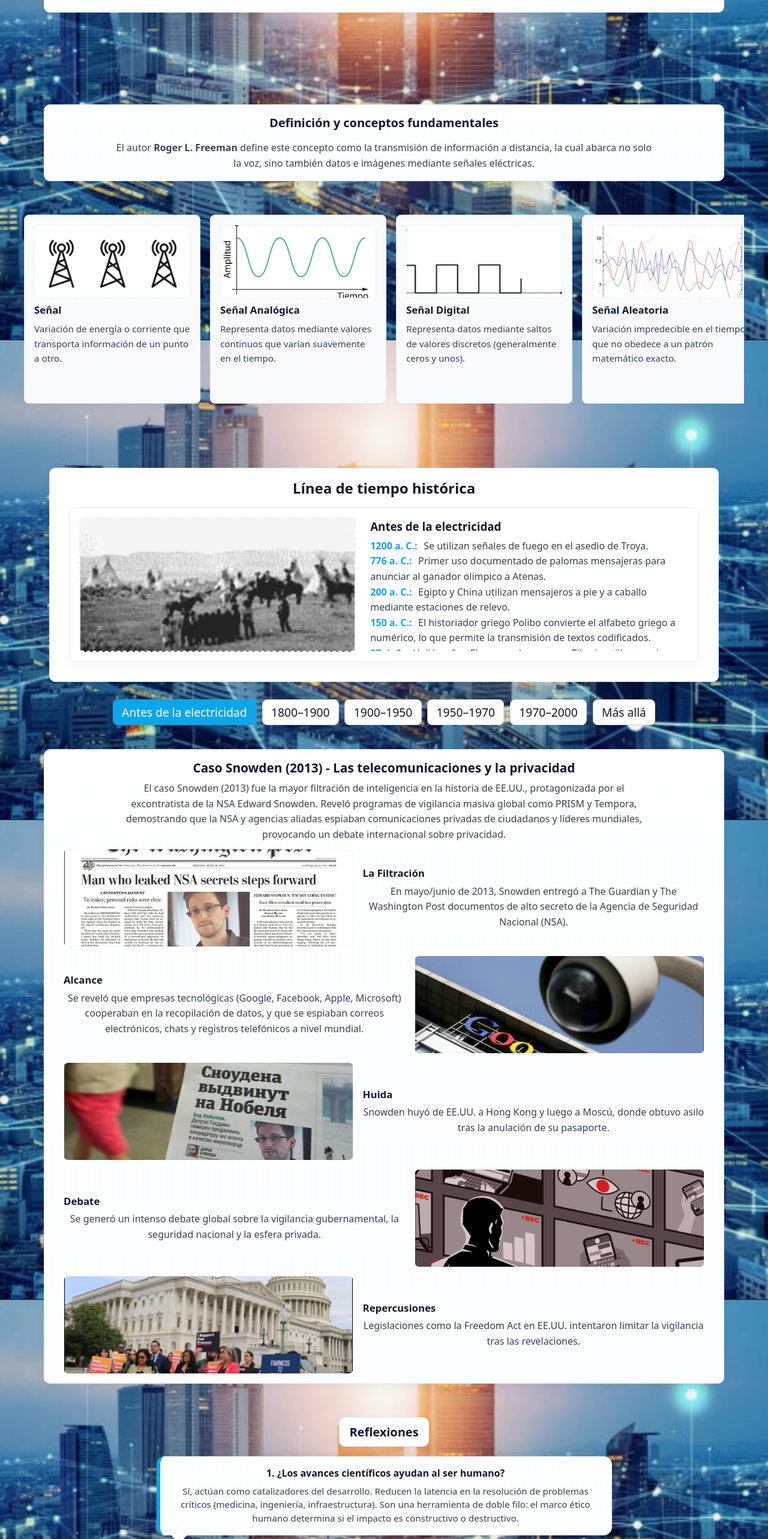
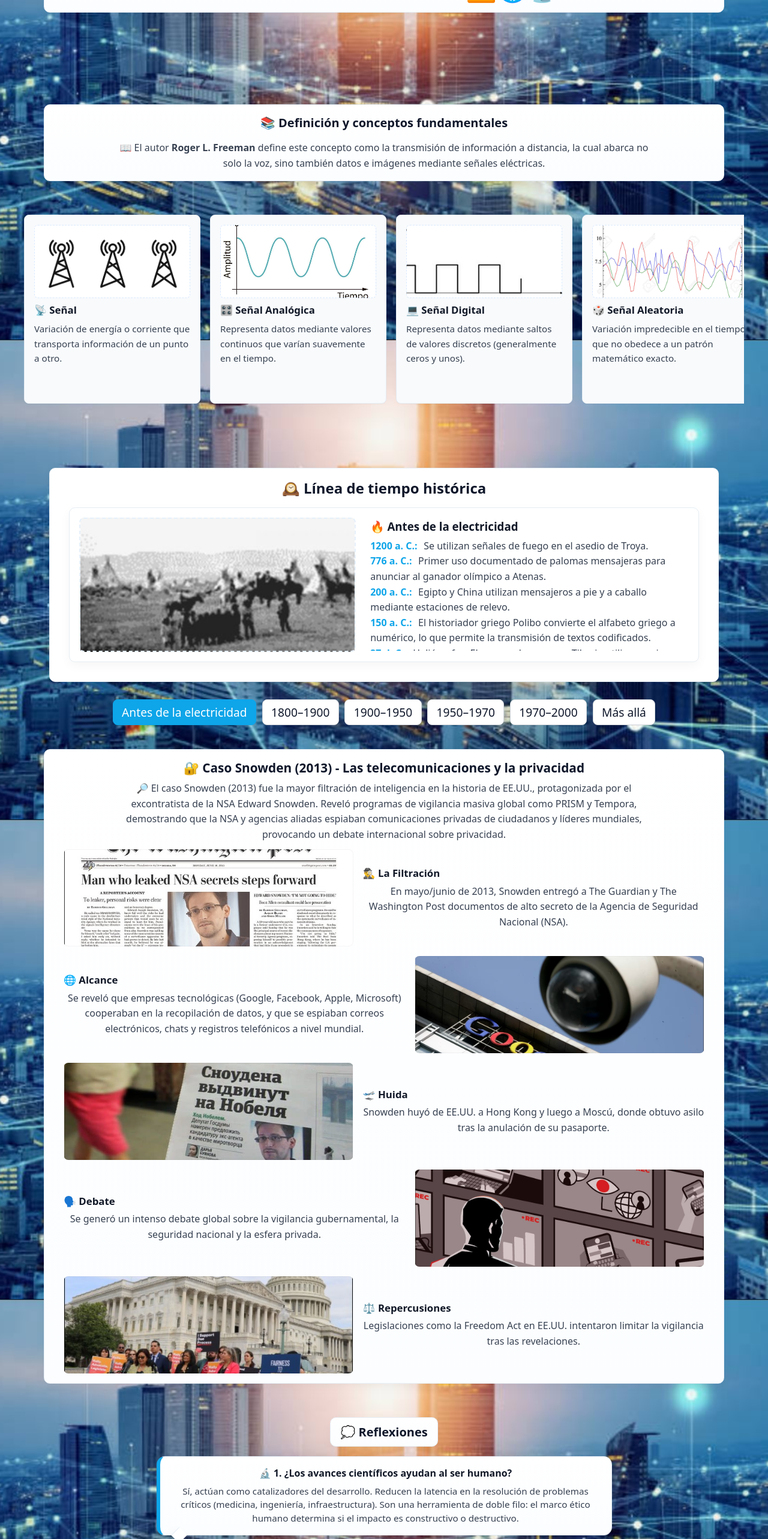
Before and after one commit to yirman/telecom-info-js, a Next.js app: page / in a window 1280 px wide. Shown: the part 234-2800 px from the top of the page at 60% size. Built offline with nearby package versions, Linux system fonts and the light colour scheme.

Commit message:
adding emojis to content

```diff
--- a/pages/index.js
+++ b/pages/index.js
@@ -10,14 +10,14 @@ export default function Home() {
       <main>
         <section className="hero">
           <div className="hero-inner">
-            <h1 className="title">Principios Básicos e Impacto Social de las Telecomunicaciones</h1>
+            <h1 className="title">📡🌐📶 Principios Básicos e Impacto Social de las Telecomunicaciones 📶🌐📡</h1>
           </div>
         </section>
 
         <section className="definition">
-          <h2 className="definition-title">Definición y conceptos fundamentales</h2>
+          <h2 className="definition-title">📚 Definición y conceptos fundamentales</h2>
           <div className="definition-inner">
-            <p>El autor <strong>Roger L. Freeman</strong> define este concepto como la transmisión de información a distancia, la cual abarca no solo la voz, sino también datos e imágenes mediante señales eléctricas.</p>
+            <p>📖 El autor <strong>Roger L. Freeman</strong> define este concepto como la transmisión de información a distancia, la cual abarca no solo la voz, sino también datos e imágenes mediante señales eléctricas.</p>
           </div>
         </section>
 
@@ -26,85 +26,85 @@ export default function Home() {
           <div className="info-grid" role="list">
             <div className="card" role="listitem">
               <div className="card-image" aria-hidden style={{backgroundImage: `url('images/panels/card1.png')`}}></div>
-              <h3>Señal</h3>
+              <h3>📡 Señal</h3>
               <p>Variación de energía o corriente que transporta información de un punto a otro.</p>
             </div>
 
             <div className="card" role="listitem">
               <div className="card-image" aria-hidden style={{backgroundImage: `url('images/panels/card2.png')`}}></div>
-              <h3>Señal Analógica</h3>
+              <h3>🎛️ Señal Analógica</h3>
               <p>Representa datos mediante valores continuos que varían suavemente en el tiempo.</p>
             </div>
 
             <div className="card" role="listitem">
               <div className="card-image" aria-hidden style={{backgroundImage: `url('images/panels/card3.png')`}}></div>
-              <h3>Señal Digital</h3>
+              <h3>💻 Señal Digital</h3>
               <p>Representa datos mediante saltos de valores discretos (generalmente ceros y unos).</p>
             </div>
 
             <div className="card" role="listitem">
               <div className="card-image" aria-hidden style={{backgroundImage: `url('images/panels/card4.png')`}}></div>
-              <h3>Señal Aleatoria</h3>
+              <h3>🎲 Señal Aleatoria</h3>
               <p>Variación impredecible en el tiempo que no obedece a un patrón matemático exacto.</p>
             </div>
 
             <div className="card" role="listitem">
               <div className="card-image" aria-hidden style={{backgroundImage: `url('images/panels/card5.png')`}}></div>
-              <h3>Muestreo (Sampling)</h3>
+              <h3>🧪 Muestreo (Sampling)</h3>
               <p>Proceso de capturar valores de una señal analógica a intervalos regulares para digitalizarla.</p>
             </div>
 
             <div className="card" role="listitem">
               <div className="card-image" aria-hidden style={{backgroundImage: `url('images/panels/card6.png')`}}></div>
-              <h3>Ancho de Banda (Bandwidth)</h3>
+              <h3>📶 Ancho de Banda (Bandwidth)</h3>
               <p>Rango de frecuencias de un canal; determina la cantidad máxima de datos por segundo.</p>
             </div>
 
             <div className="card" role="listitem">
               <div className="card-image" aria-hidden style={{backgroundImage: `url('images/panels/card7.png')`}}></div>
-              <h3>Espectro (Spectrum)</h3>
+              <h3>🌈 Espectro (Spectrum)</h3>
               <p>Conjunto continuo de todas las frecuencias electromagnéticas posibles utilizadas para la transmisión.</p>
             </div>
 
             <div className="card" role="listitem">
               <div className="card-image" aria-hidden style={{backgroundImage: `url('images/panels/card8.png')`}}></div>
-              <h3>Ruido (Noise)</h3>
+              <h3>🔊 Ruido (Noise)</h3>
               <p>Alteraciones aleatorias e indeseadas en el medio físico que distorsionan la señal original.</p>
             </div>
 
             <div className="card" role="listitem">
               <div className="card-image" aria-hidden style={{backgroundImage: `url('images/panels/card9.png')`}}></div>
-              <h3>Interferencia (Interference)</h3>
+              <h3>⚠️ Interferencia (Interference)</h3>
               <p>Perturbación en la comunicación causada por la intromisión de otras señales o emisiones externas.</p>
             </div>
 
             <div className="card" role="listitem">
               <div className="card-image" aria-hidden style={{backgroundImage: `url('images/panels/card10.png')`}}></div>
-              <h3>Capacidad del Canal (Channel Capacity)</h3>
+              <h3>📈 Capacidad del Canal (Channel Capacity)</h3>
               <p>Tasa máxima teórica a la que se puede transmitir información sin errores por una vía de comunicación.</p>
             </div>
 
             <div className="card" role="listitem">
               <div className="card-image" aria-hidden style={{backgroundImage: `url('images/panels/card11.png')`}}></div>
-              <h3>BER (Tasa de Error de Bits)</h3>
+              <h3>📉 BER (Tasa de Error de Bits)</h3>
               <p>Porcentaje de bits que se reciben alterados respecto al total de bits enviados.</p>
             </div>
 
             <div className="card" role="listitem">
               <div className="card-image" aria-hidden style={{backgroundImage: `url('images/panels/card12.png')`}}></div>
-              <h3>Modulación (Modulation)</h3>
+              <h3>🔁 Modulación (Modulation)</h3>
               <p>Técnica de alterar una onda portadora para transportar información a largas distancias.</p>
             </div>
 
             <div className="card" role="listitem">
               <div className="card-image" aria-hidden style={{backgroundImage: `url('images/panels/card13.png')`}}></div>
-              <h3>Multiplexación (Multiplexing)</h3>
+              <h3>🔀 Multiplexación (Multiplexing)</h3>
               <p>Combinar múltiples señales para transmitirlas simultáneamente por un único canal.</p>
             </div>
 
             <div className="card" role="listitem">
               <div className="card-image" aria-hidden style={{backgroundImage: `url('images/panels/card14.png')`}}></div>
-              <h3>Duplexación (Duplexing)</h3>
+              <h3>🔂 Duplexación (Duplexing)</h3>
               <p>Método que permite que un canal transmita y reciba datos (comunicación bidireccional).</p>
             </div>
           </div>
@@ -119,12 +119,12 @@ export default function Home() {
 
         <section className="slide">
           <div className="slide-inner">
-            <h2 className="timeline-title">Línea de tiempo histórica</h2>
+            <h2 className="timeline-title">🕰️ Línea de tiempo histórica</h2>
             <div className="slides">
             <div className="slide-panel panel1">
               <div className="panel-image" aria-hidden style={{backgroundImage: `url('images/panels/panel1.jpg')`}}></div>
                 <div className="panel-text">
-                  <h3>Antes de la electricidad</h3>
+                  <h3>🔥 Antes de la electricidad</h3>
                   <p>
                     <span className="year">1200 a. C.:</span> Se utilizan señales de fuego en el asedio de Troya.<br/>
                     <span className="year">776 a. C.:</span> Primer uso documentado de palomas mensajeras para anunciar al ganador olímpico a Atenas.<br/>
@@ -137,10 +137,10 @@ export default function Home() {
                 </div>
             </div>
 
-            <div className="slide-panel panel2">
+              <div className="slide-panel panel2">
               <div className="panel-image" aria-hidden style={{backgroundImage: `url('images/panels/panel2.jpg')`}}></div>
               <div className="panel-text">
-                <h3>1800–1900</h3>
+                <h3>🕰️ 1800–1900</h3>
                 <p>
                   <span className="year">1835:</span> Joseph Henry inventa el primer telégrafo eléctrico.<br/>
                   <span className="year">1844:</span> Utilizando su nuevo código, Samuel Morse envía el primer mensaje telegráfico, "¿Qué ha hecho Dios?", entre Washington D.C. y Baltimore.<br/>
@@ -157,7 +157,7 @@ export default function Home() {
             <div className="slide-panel panel3">
               <div className="panel-image" aria-hidden style={{backgroundImage: `url('images/panels/panel3.jpg')`}}></div>
               <div className="panel-text">
-                <h3>1900–1950</h3>
+                <h3>⚙️ 1900–1950</h3>
                 <p>
                   <span className="year">1915:</span> Se realiza la primera llamada oficial de costa a costa entre A.G. Bell en Nueva York y Thomas Watson en San Francisco.<br/>
                   <span className="year">1927:</span> Se inaugura el servicio telefónico transatlántico para uso comercial (EE. UU. a Gran Bretaña), utilizando radiotelefonía.<br/>
@@ -170,7 +170,7 @@ export default function Home() {
             <div className="slide-panel panel4">
               <div className="panel-image" aria-hidden style={{backgroundImage: `url('images/panels/panel4.jpg')`}}></div>
               <div className="panel-text">
-                <h3>1950–1970</h3>
+                <h3>📻 1950–1970</h3>
                 <p>
                   <span className="year">1955:</span> Se instala el primer cable telefónico transatlántico.<br/>
                   <span className="year">1957:</span> Comienzan las pruebas de campo de los primeros buscapersonas en Allentown y Bethlehem, Pensilvania.<br/>
@@ -185,7 +185,7 @@ export default function Home() {
             <div className="slide-panel panel5">
               <div className="panel-image" aria-hidden style={{backgroundImage: `url('images/panels/panel5.jpg')`}}></div>
               <div className="panel-text">
-                <h3>1970–2000</h3>
+                <h3>💾 1970–2000</h3>
                 <p>
                   <span className="year">1971:</span> Ray Tomlinson se envía el primer correo electrónico a sí mismo a través de ARPANET.<br/>
                   <span className="year">1973:</span> Se presenta al público el DynaTAC, el primer teléfono móvil que no era para automóviles.<br/>
@@ -199,7 +199,7 @@ export default function Home() {
             <div className="slide-panel panel6">
               <div className="panel-image" aria-hidden style={{backgroundImage: `url('images/panels/panel6.jpg')`}}></div>
               <div className="panel-text">
-                <h3>Más allá</h3>
+                <h3>🚀 Más allá</h3>
                 <p>
                   <span className="year">2000:</span> El “Web Phone” combina un teléfono tradicional con una pantalla táctil LCD y un teclado retráctil para permitir a los usuarios navegar por internet, consultar el correo electrónico, realizar llamadas y revisar el buzón de voz desde un solo dispositivo.<br/>
                   <span className="year">2000:</span> El “Thin Phone” integra el acceso inalámbrico a internet con el servicio de telefonía móvil local, permitiendo a los usuarios de internet mantenerse conectados a todo, desde páginas web hasta llamadas y correo electrónico, incluso en movimiento.<br/>
@@ -240,13 +240,13 @@ export default function Home() {
 
         <section className="privacy">
           <div className="privacy-inner">
-            <h2 className="privacy-title">Caso Snowden (2013) - Las telecomunicaciones y la privacidad</h2>
-            <p>El caso Snowden (2013) fue la mayor filtración de inteligencia en la historia de EE.UU., protagonizada por el excontratista de la NSA Edward Snowden. Reveló programas de vigilancia masiva global como PRISM y Tempora, demostrando que la NSA y agencias aliadas espiaban comunicaciones privadas de ciudadanos y líderes mundiales, provocando un debate internacional sobre privacidad.</p>
+            <h2 className="privacy-title">🔐 Caso Snowden (2013) - Las telecomunicaciones y la privacidad</h2>
+            <p>🔎 El caso Snowden (2013) fue la mayor filtración de inteligencia en la historia de EE.UU., protagonizada por el excontratista de la NSA Edward Snowden. Reveló programas de vigilancia masiva global como PRISM y Tempora, demostrando que la NSA y agencias aliadas espiaban comunicaciones privadas de ciudadanos y líderes mundiales, provocando un debate internacional sobre privacidad.</p>
             <div className="privacy-list">
               <div className="privacy-item">
                 <div className="privacy-media" aria-hidden style={{backgroundImage: `url('images/panels/privacy1.jpg')`}}></div>
                 <div className="privacy-text">
-                  <h3>La Filtración</h3>
+                  <h3>🕵️‍♂️ La Filtración</h3>
                   <p>En mayo/junio de 2013, Snowden entregó a The Guardian y The Washington Post documentos de alto secreto de la Agencia de Seguridad Nacional (NSA).</p>
                 </div>
               </div>
@@ -254,7 +254,7 @@ export default function Home() {
               <div className="privacy-item">
                 <div className="privacy-media" aria-hidden style={{backgroundImage: `url('images/panels/privacy2.jpg')`}}></div>
                 <div className="privacy-text">
-                  <h3>Alcance</h3>
+                  <h3>🌐 Alcance</h3>
                   <p>Se reveló que empresas tecnológicas (Google, Facebook, Apple, Microsoft) cooperaban en la recopilación de datos, y que se espiaban correos electrónicos, chats y registros telefónicos a nivel mundial.</p>
                 </div>
               </div>
@@ -262,7 +262,7 @@ export default function Home() {
               <div className="privacy-item">
                 <div className="privacy-media" aria-hidden style={{backgroundImage: `url('images/panels/privacy3.jpg')`}}></div>
                 <div className="privacy-text">
-                  <h3>Huida</h3>
+                  <h3>🛫 Huida</h3>
                   <p>Snowden huyó de EE.UU. a Hong Kong y luego a Moscú, donde obtuvo asilo tras la anulación de su pasaporte.</p>
                 </div>
               </div>
@@ -270,7 +270,7 @@ export default function Home() {
               <div className="privacy-item">
                 <div className="privacy-media" aria-hidden style={{backgroundImage: `url('images/panels/privacy4.jpg')`}}></div>
                 <div className="privacy-text">
-                  <h3>Debate</h3>
+                  <h3>🗣️ Debate</h3>
                   <p>Se generó un intenso debate global sobre la vigilancia gubernamental, la seguridad nacional y la esfera privada.</p>
                 </div>
               </div>
@@ -278,7 +278,7 @@ export default function Home() {
               <div className="privacy-item">
                 <div className="privacy-media" aria-hidden style={{backgroundImage: `url('images/panels/privacy5.jpg')`}}></div>
                 <div className="privacy-text">
-                  <h3>Repercusiones</h3>
+                  <h3>⚖️ Repercusiones</h3>
                   <p>Legislaciones como la Freedom Act en EE.UU. intentaron limitar la vigilancia tras las revelaciones.</p>
                 </div>
               </div>
@@ -287,30 +287,30 @@ export default function Home() {
         </section>
 
         <section className="insights">
-          <h2 className="insights-title">Reflexiones</h2>
+          <h2 className="insights-title">💭 Reflexiones</h2>
           <div className="bubbles">
             <article className="bubble">
-              <h4>1. ¿Los avances científicos ayudan al ser humano?</h4>
+              <h4>🔬 1. ¿Los avances científicos ayudan al ser humano?</h4>
               <p>Sí, actúan como catalizadores del desarrollo. Reducen la latencia en la resolución de problemas críticos (medicina, ingeniería, infraestructura). Son una herramienta de doble filo: el marco ético humano determina si el impacto es constructivo o destructivo.</p>
             </article>
 
             <article className="bubble">
-              <h4>2. ¿Evolucionamos o involucionamos?</h4>
+              <h4>🧭 2. ¿Evolucionamos o involucionamos?</h4>
               <p>Vivimos una evolución asimétrica: la capacidad técnica crece exponencialmente, pero la hiperdependencia de pantallas puede erosionar la atención profunda, la memoria y la calidad de la interacción social.</p>
             </article>
 
             <article className="bubble">
-              <h4>3. ¿La Revolución Industrial benefició al ser humano?</h4>
+              <h4>🏭 3. ¿La Revolución Industrial benefició al ser humano?</h4>
               <p>A largo plazo sí, con estandarización y mejoras en salud y producción. Inicialmente los mayores beneficiarios fueron los dueños del capital; la clase trabajadora sufrió explotación antes de consolidar derechos laborales.</p>
             </article>
 
             <article className="bubble">
-              <h4>4. ¿Los medios digitales informan o desinforman?</h4>
+              <h4>📰 4. ¿Los medios digitales informan o desinforman?</h4>
               <p>Ambos, pero el modelo de negocio favorece la desinformación: algoritmos de engagement producen cámaras de eco y amplifican fake news, sepultando a veces la verdad objetiva.</p>
             </article>
 
             <article className="bubble">
-              <h4>5. Globalización y Capitalismo: ¿quién se beneficia?</h4>
+              <h4>🌍 5. Globalización y Capitalismo: ¿quién se beneficia?</h4>
               <p>Principalmente grandes corporaciones tecnológicas y propietarios de infraestructura y datos. Aun así, las herramientas digitales también democratizan oportunidades para startups e individuos, aunque con desventajas estructurales.</p>
             </article>
           </div>
```
